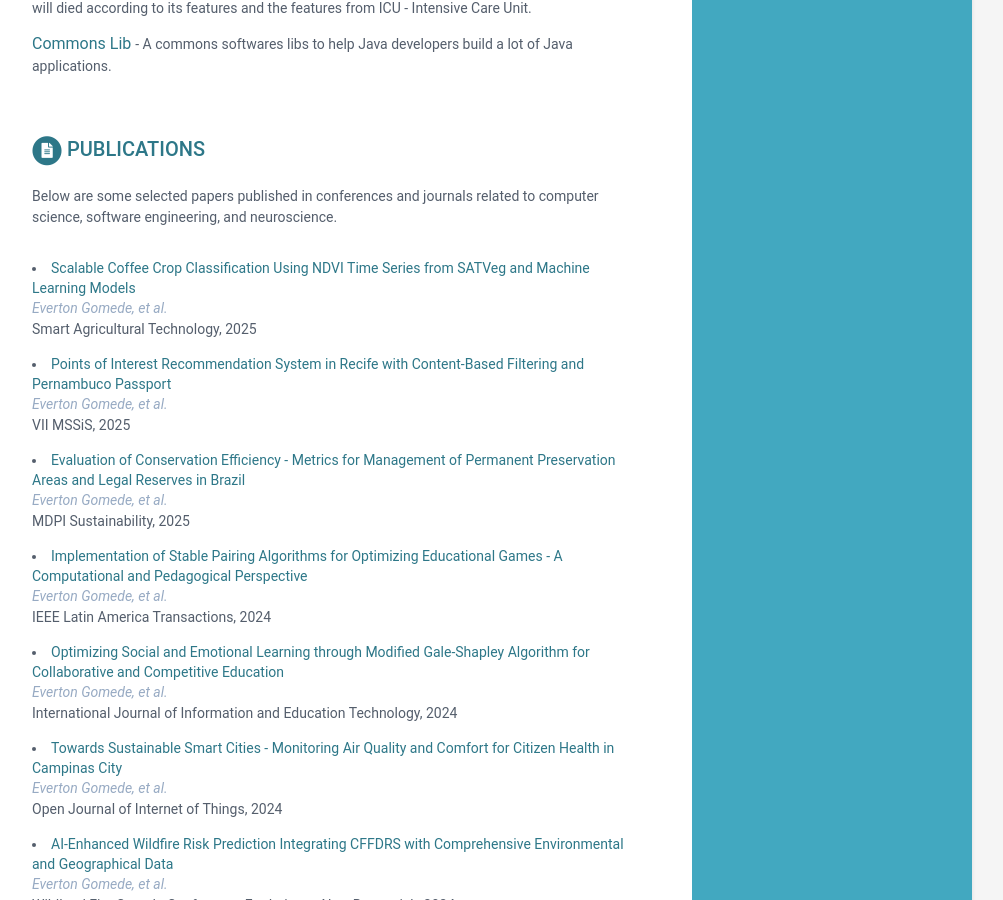
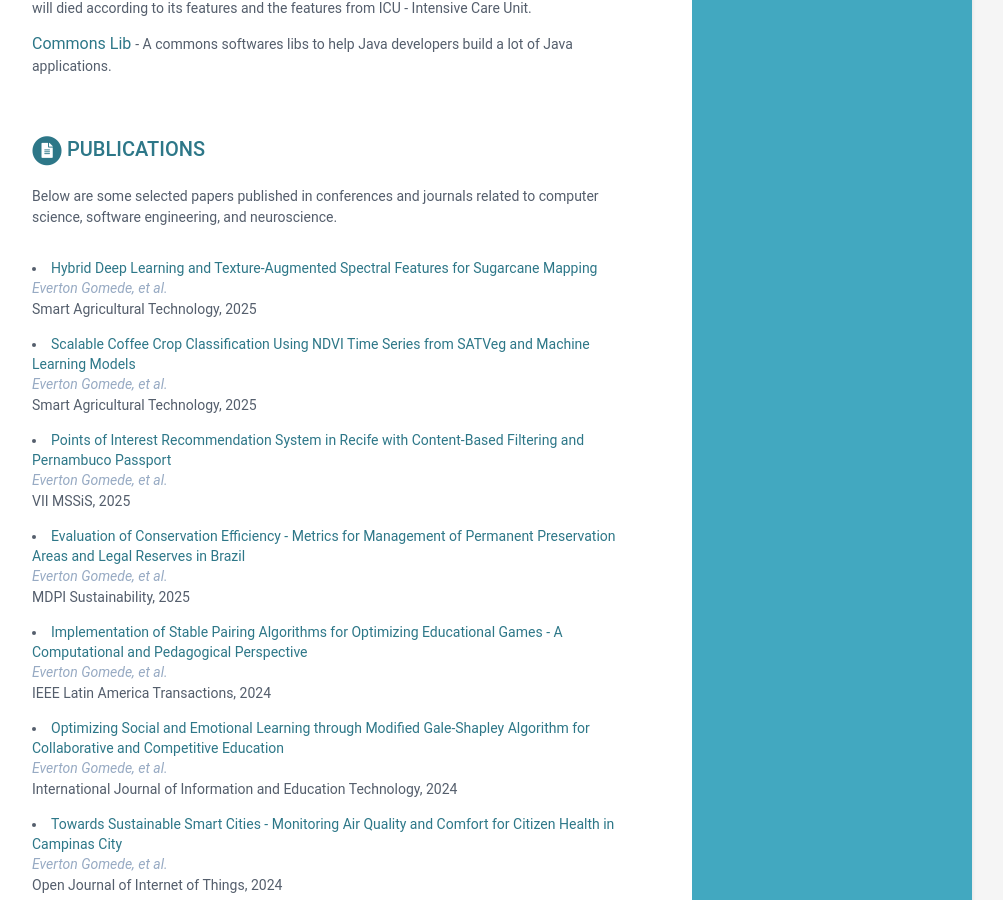
Before and after one commit to gomede/gomede.github.io, a Jekyll site: the page built from index.html, in a window 1280 px wide and 900 px high, scrolled down 3358 px. Shown: the whole window, without its empty margins (168-1171 px from the left). Built offline with Jekyll 4.4.1, drawn with Linux system fonts in a browser that asks for light colours.

Commit message:
Update data.yml

```diff
--- a/_data/data.yml
+++ b/_data/data.yml
@@ -337,6 +337,11 @@ publications:
 
     papers:
 
+      - title: Hybrid Deep Learning and Texture-Augmented Spectral Features for Sugarcane Mapping
+        authors: Everton Gomede, et al.
+        conference: Smart Agricultural Technology, 2025
+        link: "https://www.sciencedirect.com/science/article/pii/S277237552500591X"
+
       - title: Scalable Coffee Crop Classification Using NDVI Time Series from SATVeg and Machine Learning Models
         authors: Everton Gomede, et al.
         conference: Smart Agricultural Technology, 2025
```
